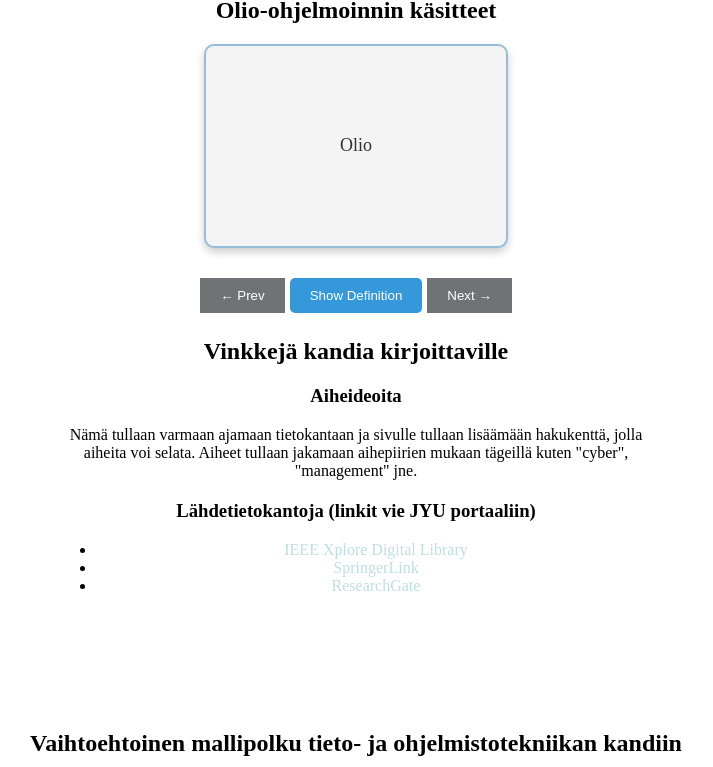
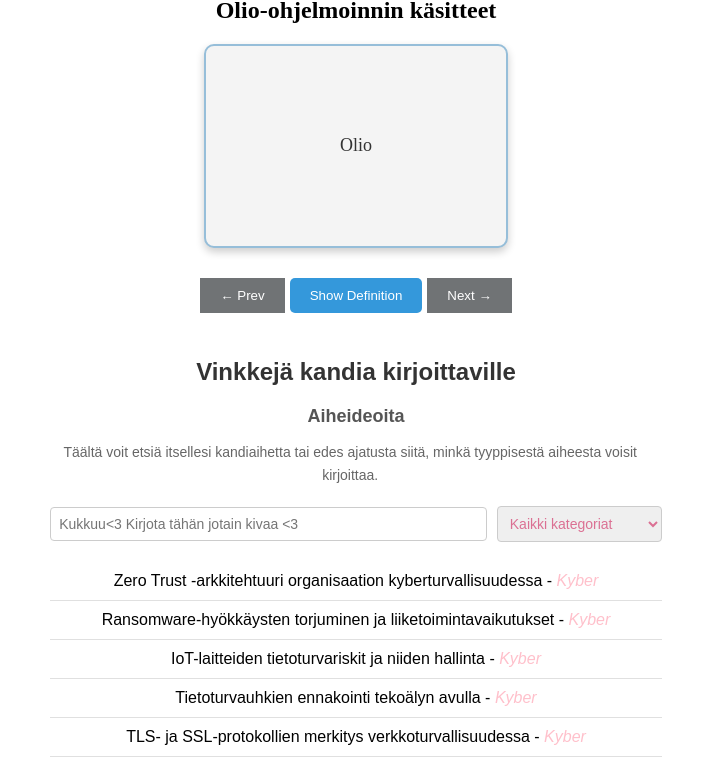
Before and after one commit to lehtio/webproject, a React (Vite) app in the folder webproject/: page /studies in a window 1280 px wide. Shown: the part 415-1182 px from the top of the page, without its empty margins (284-997 px from the left). Built offline with nearby package versions, Linux system fonts and the light colour scheme.

Commit message:
kandiaiheiden haku

```diff
--- a/webproject/src/components/Kandi.jsx
+++ b/webproject/src/components/Kandi.jsx
@@ -1,23 +1,54 @@
-import React from 'react';
-import kandiLinkit from '../data/kandiLinkit'; // tuo kandiLinkit-tiedosto
+import React, { useState } from 'react';
+import kandiAiheet from '../data/kandiAiheet';
+import '../styles/kandi.css';
 
 const Kandi = () => {
+    const [searchTerm, setSearchTerm] = useState(''); // Hakusana
+    const [category, setCategory] = useState(''); // Valittu kategoria
+
+    // Haetaan kaikki kategoriat
+    const categories = [...new Set(kandiAiheet.map(aihe => aihe.kategoria))];
+
+    // Suodatetaan aiheet hakusanan ja kategorian mukaan listaksi :)
+    const filteredAiheet = kandiAiheet.filter(aihe => {
+        const matchesCategory = category ? aihe.kategoria === category : true;
+        const matchesSearch = aihe.aihe.toLowerCase().includes(searchTerm.toLowerCase());
+        return matchesCategory && matchesSearch;
+    });
+
     return (
-        <div>
-            <h2>Vinkkejä kandia kirjoittaville</h2>
-            <h3>Aiheideoita</h3>
-            <p> Nämä tullaan varmaan ajamaan tietokantaan ja sivulle tullaan lisäämään hakukenttä, jolla
-                aiheita voi selata. Aiheet tullaan jakamaan aihepiirien mukaan tägeillä kuten "cyber", "management" jne.
+        <div className="container">
+            <h2 className="title">Vinkkejä kandia kirjoittaville</h2>
+            <h3 className="subtitle">Aiheideoita</h3>
+            <p className="description"> Täältä voit etsiä itsellesi kandiaihetta tai edes ajatusta siitä, minkä tyyppisestä aiheesta voisit kirjoittaa.
             </p>
 
-            <h3>Lähdetietokantoja (linkit vie JYU portaaliin) </h3>
-            <ul>
-                {kandiLinkit.map((link, index) => (
-                    <li key={index}>
-                        <a href={link.url} target="_blank" rel="noopener noreferrer">
-                            {link.name}
-                        </a>
+            {/* Hakukenttä ja kategoriavalinta */}
+            <div className="search-container">
+                <input
+                    type="text"
+                    placeholder="Kukkuu<3 Kirjota tähän jotain kivaa <3"
+                    value={searchTerm}
+                    onChange={(e) => setSearchTerm(e.target.value)}
+                    className="search-input"
+                />
+                <select
+                    value={category}
+                    onChange={(e) => setCategory(e.target.value)}
+                    className="category-select"
+                >
+                    <option value="">Kaikki kategoriat</option>
+                    {categories.map((cat, index) => (
+                        <option key={index} value={cat}>{cat}</option>
+                    ))}
+                </select>
+            </div>
 
+            {/* Suodatetut aiheet, tuo kandiaihelsitaus tullaan joskus viemään tietokantaan */}
+            <ul className="results-list">
+                {filteredAiheet.map((aihe, index) => (
+                    <li key={index} className="result-item">
+                        {aihe.aihe} - <em>{aihe.kategoria}</em>
                     </li>
                 ))}
             </ul>
--- a/webproject/src/data/kandiAiheet.js
+++ b/webproject/src/data/kandiAiheet.js
@@ -1,4 +1,4 @@
-const kandiLinkit = [
+const kandiAiheet = [
     // Kyber
     {
         aihe: 'Zero Trust -arkkitehtuuri organisaation kyberturvallisuudessa',
@@ -180,4 +180,4 @@ const kandiLinkit = [
     }
 ];
 
-export default kandiLinkit;
+export default kandiAiheet;
--- /dev/null
+++ b/webproject/src/styles/Kandi.css
@@ -0,0 +1,68 @@
+/* Täällä määritellään kandiin liittyvät tyylit */
+
+.container {
+    padding: 20px;
+    font-family: Arial, sans-serif;
+}
+
+.title {
+    font-size: 24px;
+    font-weight: bold;
+    color: #333;
+    margin-bottom: 10px;
+}
+
+.subtitle {
+    font-size: 18px;
+    color: #555;
+    margin-top: 20px;
+    margin-bottom: 10px;
+}
+
+.description {
+    font-size: 14px;
+    color: #666;
+    margin-bottom: 20px;
+    line-height: 1.6;
+}
+
+.search-container {
+    display: flex;
+    align-items: center;
+    margin-bottom: 20px;
+    color: palevioletred;
+}
+
+.search-input, .category-select {
+    padding: 8px;
+    font-size: 14px;
+    border: 1px solid #ccc;
+    border-radius: 4px;
+    color: palevioletred;
+}
+
+.search-input {
+    margin-right: 10px;
+    flex: 1;
+}
+
+.category-select {
+    min-width: 150px;
+}
+
+.results-list {
+    list-style-type: none;
+    padding: 0;
+
+}
+
+.result-item {
+    padding: 10px;
+    border-bottom: 1px solid #e0e0e0;
+
+}
+
+.result-item em {
+    color: #888;
+    color: pink;
+}
```
